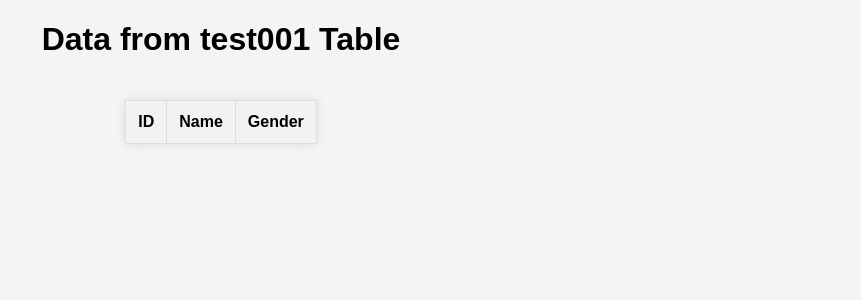
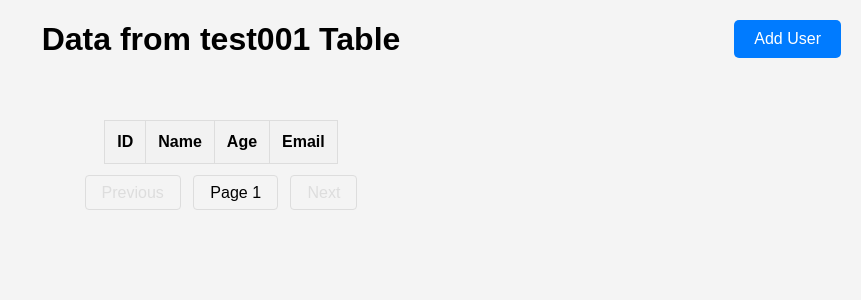
Before and after one commit to martiie/mini-project-mpp, a Flask app: page /show in a window 1280 px wide. Shown: the top 300 px of the page, without its empty margins (419-1280 px from the left). Run offline with Flask 3, Linux system fonts and the light colour scheme; data that the repository does not hold is empty.

Commit message:
first commit

```diff
--- a/app/routes.py
+++ b/app/routes.py
@@ -1,15 +1,16 @@
 from app import app
-from flask import render_template
-import pymysql
-def conDB():
-    return pymysql.connect(
-            host='sql.freedb.tech',
-            port=3306,
-            user='freedb_TOPCMU',
-            password='#6apSzfG!!wjq@T',
-            database='freedb_MPP001',
-            charset='utf8mb4',
-            cursorclass=pymysql.cursors.DictCursor)
+from flask import render_template, request,redirect, url_for
+from app.model import database as db
+# import pymysql
+# def conDB():
+#     return pymysql.connect(
+#             host='sql.freedb.tech',
+#             port=3306,
+#             user='freedb_TOPCMU',
+#             password='#6apSzfG!!wjq@T',
+#             database='freedb_MPP001',
+#             charset='utf8mb4',
+#             cursorclass=pymysql.cursors.DictCursor)
 
 @app.route('/')
 def home():
@@ -17,15 +18,57 @@ def home():
 
 @app.route('/show')
 def show():
-    conn = conDB()
-    cursor = conn.cursor()
-    # ดึงข้อมูลทั้งหมดจากตาราง test001
-    select_query = "SELECT * FROM test001"
-    cursor.execute(select_query)
-    # ดึงข้อมูลทั้งหมดจากผลลัพธ์
-    rows = cursor.fetchall()
-    cursor.close()
-    conn.close()
-    # print(rows)
-    # ส่งข้อมูลไปยังเทมเพลต
-    return render_template('show.html', rows=rows)
+    page_size = 10
+    page_number = int(request.args.get('page', 1))
+
+    rows = db.get_paginated_documents('users', page_size, page_number)
+    total_docs = len(db.get_all_documents('users'))
+    total_pages = (total_docs + page_size - 1) // page_size
+
+    has_previous = page_number > 1
+    has_next = page_number < total_pages
+
+    return render_template('show.html', rows=rows, page_number=page_number, has_previous=has_previous, has_next=has_next)
+
+@app.route('/add_user_page', methods=['GET', 'POST'])
+def add_user_page():
+
+    return render_template('adduser.html')
+
+@app.route('/add_user', methods=['GET', 'POST'])
+def add_user():
+    if request.method == 'POST':
+        name = request.form['name']
+        age = int(request.form['age'])
+        email = request.form['email']
+
+        doc_id = str(len(db.get_all_documents('users'))+1)
+
+        db.add_document('users', doc_id, {
+            'name': name,
+            'age': age,
+            'email': email
+        })
+
+        return redirect(url_for('show'))  # Redirect to another route (e.g., show user list)
+
+    return render_template('index.html')
+
+@app.route('/delete_all')
+def delete_all():
+    db.delete_all_documents('users')
+    return render_template('index.html')
+# @app.route('/show')
+# def show():
+#     conn = conDB()
+#     cursor = conn.cursor()
+#     # ดึงข้อมูลทั้งหมดจากตาราง test001
+#     select_query = "SELECT * FROM test001"
+#     cursor.execute(select_query)
+#     # ดึงข้อมูลทั้งหมดจากผลลัพธ์
+#     rows = cursor.fetchall()
+#     cursor.close()
+#     conn.close()
+#     # print(rows)
+#     # ส่งข้อมูลไปยังเทมเพลต
+#     return render_template('show.html', rows=rows)
--- a/app/static/css/table.css
+++ b/app/static/css/table.css
@@ -8,13 +8,20 @@ body {
     background-color: #f4f4f4;
 }
 
-table {
-    border-collapse: collapse;
+.table-container {
     width: 80%;
     max-width: 800px;
     margin: 20px auto;
     background-color: #fff;
     box-shadow: 0 0 10px rgba(0, 0, 0, 0.1);
+    padding: 20px;
+    position: relative; /* Allows positioning of the button inside the container */
+}
+
+table {
+    border-collapse: collapse;
+    width: 100%;
+    margin-top: 40px; /* Ensures there is space between the button and the table */
 }
 
 th, td {
@@ -30,3 +37,63 @@ th {
 tr:nth-child(even) {
     background-color: #f9f9f9;
 }
+
+/* Pagination Styles */
+.pagination-container {
+    text-align: center;
+    margin: 20px;
+}
+
+.pagination-controls {
+    display: inline-block;
+}
+
+.pagination-link {
+    padding: 8px 16px;
+    margin: 0 4px;
+    border: 1px solid #007bff;
+    color: #007bff;
+    text-decoration: none;
+    border-radius: 4px;
+}
+
+.pagination-link:hover {
+    background-color: #007bff;
+    color: #fff;
+}
+
+.pagination-disabled {
+    padding: 8px 16px;
+    margin: 0 4px;
+    border: 1px solid #ddd;
+    color: #ddd;
+    border-radius: 4px;
+}
+
+.pagination-current {
+    padding: 8px 16px;
+    margin: 0 4px;
+    border: 1px solid #ddd;
+    color: #000;
+    border-radius: 4px;
+}
+
+.add-user-button {
+    display: inline-block;
+    padding: 10px 20px;
+    font-size: 16px;
+    color: #fff;
+    background-color: #007bff;
+    border: none;
+    border-radius: 5px;
+    text-decoration: none;
+    cursor: pointer;
+    transition: background-color 0.3s ease;
+    position: absolute; /* Position the button inside the container */
+    top: 20px; /* Adjust the distance from the top of the container */
+    right: 20px; /* Adjust the distance from the right of the container */
+}
+
+.add-user-button:hover {
+    background-color: #0056b3;
+}
--- a/app/templates/show.html
+++ b/app/templates/show.html
@@ -8,6 +8,9 @@
     <link rel="stylesheet" href="{{ url_for('static', filename='css/table.css') }}">
 </head>
 <body>
+    <div class="button-container">
+        <a href="{{ url_for('add_user_page') }}" class="add-user-button">Add User</a>
+    </div>
     <div>
         <h1>Data from test001 Table</h1>
     </div>
@@ -15,23 +18,40 @@
         <table>
             <thead>
                 <tr>
-                    <!-- ปรับหัวข้อคอลัมน์ตามชื่อคอลัมน์ในตาราง test001 -->
                     <th>ID</th>
                     <th>Name</th>
-                    <th>Gender</th>
+                    <th>Age</th>
+                    <th>Email</th>
                 </tr>
             </thead>
             <tbody>
                 {% for row in rows %}
                 <tr>
-                    <!-- แสดงข้อมูลแต่ละแถว -->
                     <td>{{ row['id'] }}</td>
                     <td>{{ row['name'] }}</td>
-                    <td>{{ row['sex'] }}</td>
+                    <td>{{ row['age'] }}</td>
+                    <td>{{ row['email'] }}</td>
                 </tr>
                 {% endfor %}
             </tbody>
         </table>
     </div>
+    <div class="pagination-container">
+        <div class="pagination-controls">
+            {% if has_previous %}
+                <a class="pagination-link" href="{{ url_for('show', page=page_number - 1) }}">Previous</a>
+            {% else %}
+                <span class="pagination-disabled">Previous</span>
+            {% endif %}
+
+            <span class="pagination-current">Page {{ page_number }}</span>
+
+            {% if has_next %}
+                <a class="pagination-link" href="{{ url_for('show', page=page_number + 1) }}">Next</a>
+            {% else %}
+                <span class="pagination-disabled">Next</span>
+            {% endif %}
+        </div>
+    </div>
 </body>
 </html>
--- a/requirements.txt
+++ b/requirements.txt
@@ -1,2 +1,3 @@
 PyMySQL==1.1.1
 Flask==3.0.3
+firebase-admin==6.5.0
```
Also changed, not shown: app/model/database.py (added, +165 -0 lines), app/templates/adduser.html (added, +25 -0 lines).
